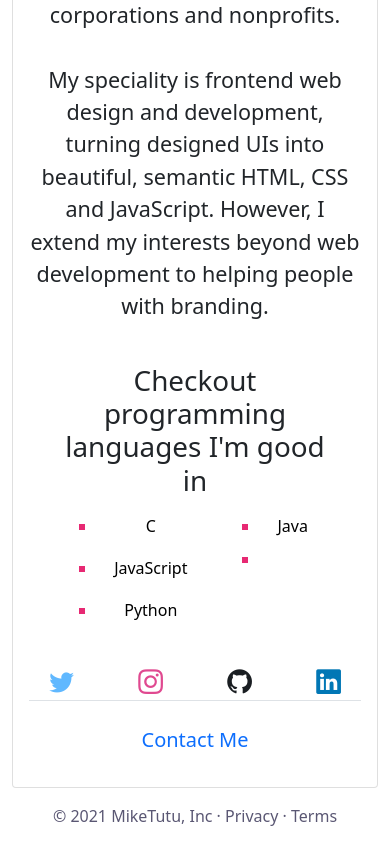
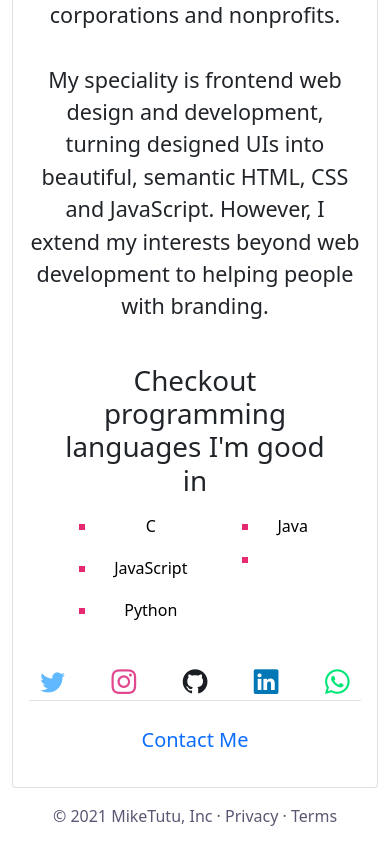
Before and after one commit to MikeTutu/portfoli-strap, a plain HTML site: page index.html in a window 390 px wide. Shown: the part 658-1502 px from the top of the page. Drawn offline with nearby package versions, Linux system fonts and the light colour scheme.

Commit message:
Edited index and style file

```diff
--- a/index.html
+++ b/index.html
@@ -59,6 +59,9 @@
                               <div class="col">
                                 <a href="https://gh.linkedin.com/in/michael-tutuani-97a682199" class="text-dark fs-2"><i class="bi bi-linkedin" id="icon-linkedin"></i></a>
                               </div>
+                              <div class="col">
+                                <a href="https://wa.me/+233267180577" class="text-dark fs-2"><i class="bi bi-whatsapp" id="icon-whatsapp"></i></a>
+                              </div>
                         </div>
                         <div class="border-top">
                             <div>
--- a/style.css
+++ b/style.css
@@ -56,6 +56,10 @@ ul.list{
     color: #1A1E22;
 }
 
+#icon-whatsapp:hover{
+    color: #00E676;
+}
+
 @media (max-width: 576px) {
     #icon-twitter{
         color:#60B8FF;
@@ -71,4 +75,7 @@ ul.list{
     #icon-github{
         color: #1A1E22;
     }
+    #icon-whatsapp{
+        color: #00E676;
+    }
 }
```
